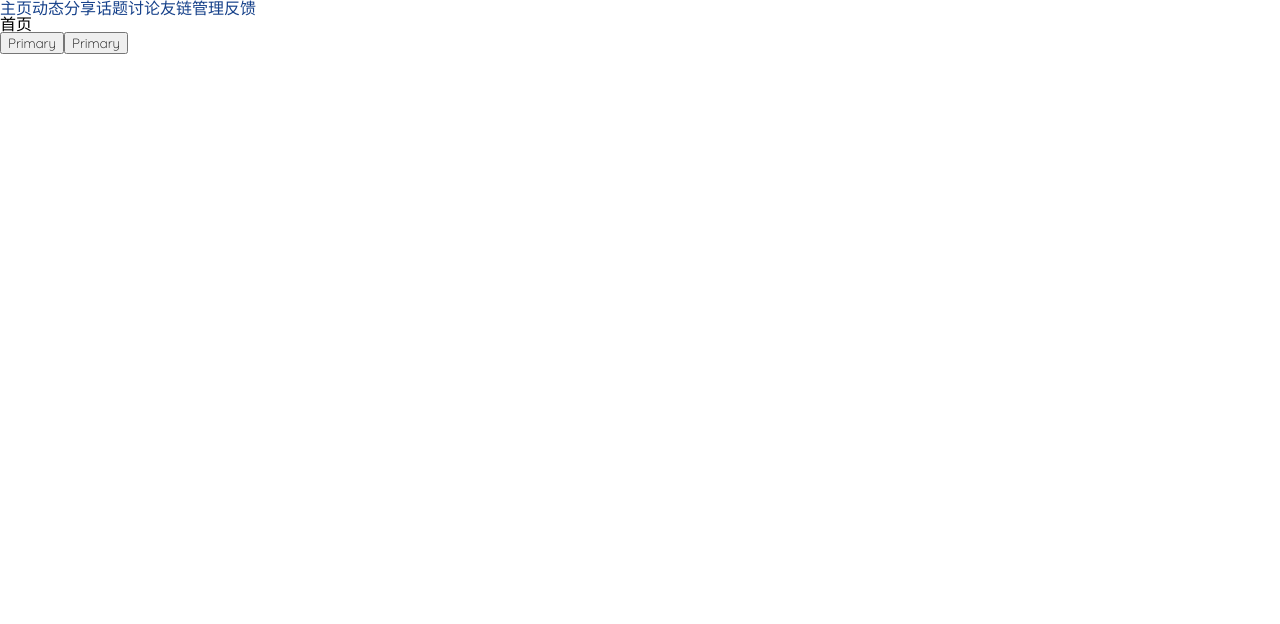
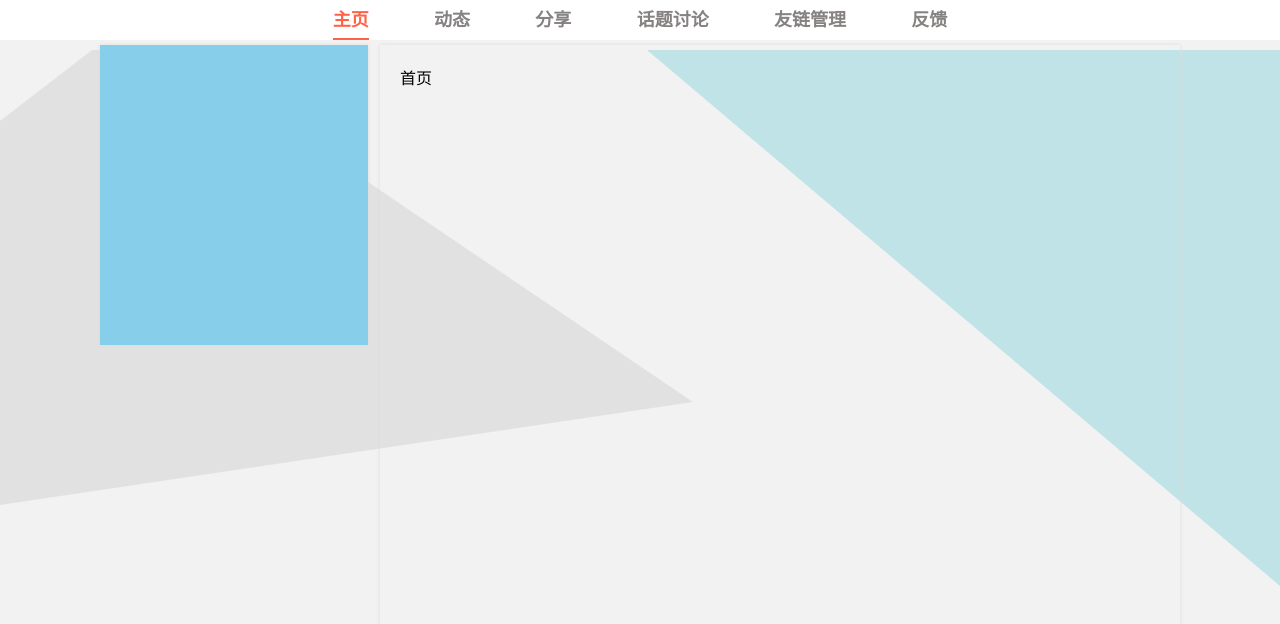
Before and after one commit to kid-kang/blog, a Vue app: page / in a window 1280 px wide. Shown: the top 624 px of the page. Built offline with nearby package versions, Linux system fonts and the light colour scheme.

Commit message:
完成板块划分

```diff
--- a/src/App.vue
+++ b/src/App.vue
@@ -1,10 +1,13 @@
 <template>
   <TopNav />
-  <RouterView />
-  <el-card>
-    <el-button type="primary">Primary</el-button>
-    <el-button type="primary">Primary</el-button>
-  </el-card>
+  <div class="app-wrap">
+    <div class="info-section">
+
+    </div>
+    <div class="router-view">
+      <RouterView />
+    </div>
+  </div>
 </template>
 
 <script setup>
@@ -13,4 +16,25 @@ import TopNav from './components/common/TopNav.vue';
 </script>
 
 <style scoped>
+.app-wrap {
+  box-sizing: border-box;
+  display: flex;
+  justify-content: space-between;
+  width: 1080px;
+  margin: 45px auto;
+}
+.app-wrap .info-section {
+  height: 300px;
+  margin-right: 12px;
+  flex: 1;
+  background-color: skyblue;
+  box-shadow: 0 0 4px #ddd;
+}
+.app-wrap .router-view {
+  box-sizing: border-box;
+  padding: 25px 20px;
+  min-height: 100vh;
+  width: 800px;
+  box-shadow: 0 0 4px #ddd;
+}
 </style>
--- a/src/assets/base.css
+++ b/src/assets/base.css
@@ -30,6 +30,20 @@ footer, header, hgroup, menu, nav, section {
 body {
 	line-height: 1;
   min-height: 100vh;
+  min-width: 1080px;
+  background: url("../../public/bg-left.png") no-repeat 0 50px fixed,
+  url("../../public/bg-right.png") no-repeat right 50px fixed;
+  background-color: #f2f2f2;
+}
+*::-webkit-scrollbar {
+  width: 8px;
+  height: 8px;
+  border-radius: 2px;
+}
+*::-webkit-scrollbar-thumb {
+  height: 40px;
+  background-color: #ccc;
+  border-radius: 16px;
 }
 ol, ul {
 	list-style: none;
--- a/src/components/common/TopNav.vue
+++ b/src/components/common/TopNav.vue
@@ -16,4 +16,36 @@ import { RouterLink } from 'vue-router';
 </script>
 
 <style scoped>
+.nav-wrap {
+  display: flex;
+  position: fixed;
+  justify-content: center;
+  width: 100%;
+  min-width: 1080px;
+  z-index: 9999999;
+  top: 0;
+  background-color: #fff;
+}
+.nav-wrap nav {
+  display: flex;
+  justify-content: space-around;
+  width: 680px;
+  height: 40px;
+}
+.nav-wrap nav a {
+  display: inline-block;
+  height: 38px;
+  line-height: 40px;
+  text-align: center;
+  font-size: 18px;
+  font-weight: bolder;
+  color: rgb(134, 130, 130);
+}
+.nav-wrap nav a:hover {
+  color: tomato;
+}
+.nav-wrap nav a.router-link-active {
+  color: tomato;
+  border-bottom: solid 2px tomato;
+}
 </style>
```
Also changed, not shown: src/components/common/InfoSection.vue (added, +8 -0 lines), public/bg-left.png (added), public/bg-right.png (added).
